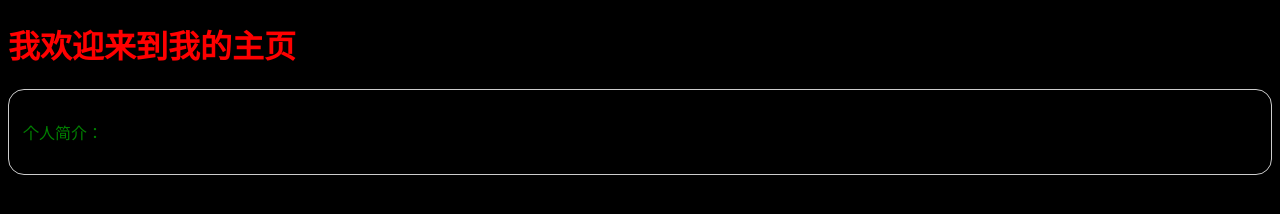
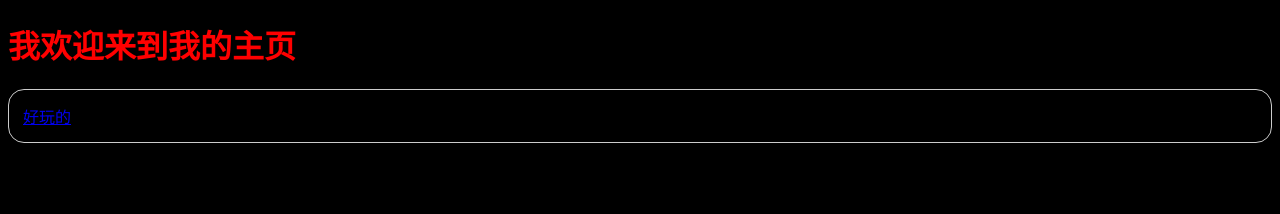
Before and after one commit to BaiRX123/BaiRX123.github.io, a plain HTML site: page index.html in a window 1280 px wide. Drawn offline with Linux system fonts and the light colour scheme.

Commit message:
Update index.html

```diff
--- a/index.html
+++ b/index.html
@@ -23,7 +23,7 @@ border-radius: 16px!important;
 <body>
     <h1>我欢迎来到我的主页</h1>
     <div class="border1">
-    <p>个人简介：</p>
+    <a href="/game">好玩的</a>
     </div>
 </body>
 </html>
```
